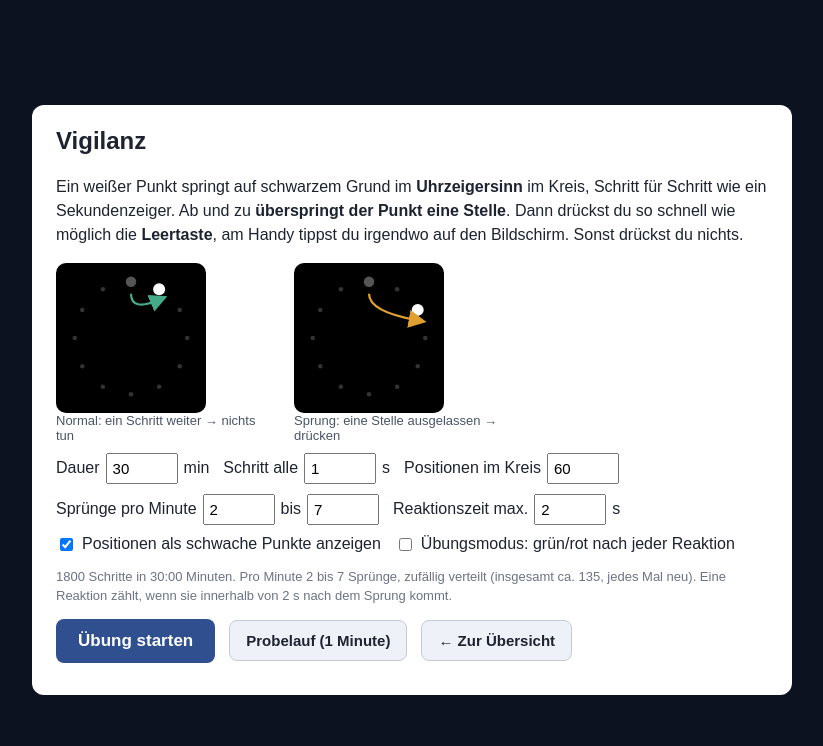
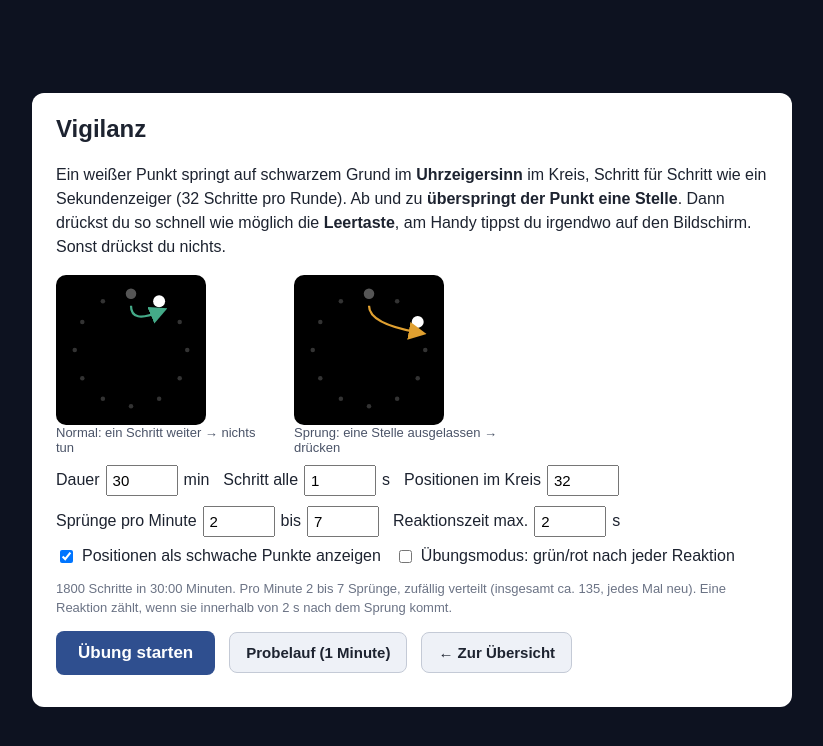
Before and after one commit to Ebendth/SIMKAP, a plain HTML site: page vigilanz/index.html in a window 1280 px wide. Shown: the whole page, without its empty margins (228-1051 px from the left). Drawn offline with Linux system fonts and the light colour scheme.

Commit message:
Vigilanz: 32 Positionen pro Runde als Standard
Co-Authored-By: Claude Opus 5.5 <noreply@anthropic.com>
Claude-Session: https://claude.ai/code/session_01DUraRqgvhc3V87YUkwFaid

```diff
--- a/sw.js
+++ b/sw.js
@@ -1,4 +1,4 @@
-const CACHE='uebungen-v9';
+const CACHE='uebungen-v10';
 const FILES=['./','./index.html','./manifest.webmanifest','./icon-192.png','./icon-512.png','./apple-touch-icon.png',
  './simkap/','./simkap/index.html','./dauf/','./dauf/index.html','./vigilanz/','./vigilanz/index.html','./stopsignal/','./stopsignal/index.html'];
 self.addEventListener('install',e=>{e.waitUntil(caches.open(CACHE).then(c=>c.addAll(FILES)).then(()=>self.skipWaiting()));});
--- a/vigilanz/index.html
+++ b/vigilanz/index.html
@@ -57,7 +57,7 @@ table.res th{background:#f4f6fa}
 
 <div class="overlay" id="ovStart"><div class="card">
  <h2>Vigilanz</h2>
- <p>Ein weißer Punkt springt auf schwarzem Grund im <b>Uhrzeigersinn</b> im Kreis, Schritt für Schritt wie ein Sekundenzeiger. Ab und zu <b>überspringt der Punkt eine Stelle</b>. Dann drückst du so schnell wie möglich die <b>Leertaste</b>, am Handy tippst du irgendwo auf den Bildschirm. Sonst drückst du nichts.</p>
+ <p>Ein weißer Punkt springt auf schwarzem Grund im <b>Uhrzeigersinn</b> im Kreis, Schritt für Schritt wie ein Sekundenzeiger (32 Schritte pro Runde). Ab und zu <b>überspringt der Punkt eine Stelle</b>. Dann drückst du so schnell wie möglich die <b>Leertaste</b>, am Handy tippst du irgendwo auf den Bildschirm. Sonst drückst du nichts.</p>
  <div class="demo">
   <div><svg viewBox="0 0 200 200" id="demoA"></svg><span>Normal: ein Schritt weiter → nichts tun</span></div>
   <div><svg viewBox="0 0 200 200" id="demoB"></svg><span>Sprung: eine Stelle ausgelassen → drücken</span></div>
@@ -65,7 +65,7 @@ table.res th{background:#f4f6fa}
  <div class="row">
   <label>Dauer <input type="number" id="setMin" min="1" max="60" value="30"> min</label>
   <label>Schritt alle <input type="number" id="setStep" min="0.3" max="3" step="0.1" value="1"> s</label>
-  <label>Positionen im Kreis <input type="number" id="setPos" min="12" max="120" step="1" value="60"></label>
+  <label>Positionen im Kreis <input type="number" id="setPos" min="12" max="120" step="1" value="32"></label>
  </div>
  <div class="row">
   <label>Sprünge pro Minute <input type="number" id="setJmin" min="0" max="20" value="2"> bis <input type="number" id="setJmax" min="1" max="20" value="7"></label>
@@ -103,14 +103,14 @@ function demo(id,skip){const n=12,s=$(id);let h='';for(let i=0;i<n;i++){const [x
  s.innerHTML=h;}
 demo('demoA',false);demo('demoB',true);
 
-function settings(){return{min:Math.max(1,+$('setMin').value||30),step:Math.max(0.3,+$('setStep').value||1),pos:Math.max(12,Math.round(+$('setPos').value||60)),
+function settings(){return{min:Math.max(1,+$('setMin').value||30),step:Math.max(0.3,+$('setStep').value||1),pos:Math.max(12,Math.round(+$('setPos').value||32)),
   jmin:Math.max(0,Math.round(+$('setJmin').value||0)),jmax:Math.max(1,Math.round(+$('setJmax').value||7)),win:Math.max(0.5,+$('setWin').value||2),marks:$('setMarks').checked,fb:$('setFb').checked};}
 function info(){const s=settings();const n=Math.floor(s.min*60/s.step);
   const lo=Math.min(s.jmin,s.jmax),hi=Math.max(s.jmin,s.jmax);
   $('info').textContent=n+' Schritte in '+fmt(n*s.step)+' Minuten. Pro Minute '+lo+' bis '+hi+' Sprünge, zufällig verteilt (insgesamt ca. '+Math.round(s.min*(lo+hi)/2)+', jedes Mal neu). Eine Reaktion zählt, wenn sie innerhalb von '+s.win.toString().replace('.',',')+' s nach dem Sprung kommt.';
-  store('vig_set',s);}
+  store('vig_set2',s);}
 ['setMin','setStep','setPos','setJmin','setJmax','setWin','setMarks','setFb'].forEach(id=>$(id).addEventListener('input',info));
-(function(){const s=load('vig_set',null);if(s){$('setMin').value=s.min;$('setStep').value=s.step;$('setPos').value=s.pos;if(s.jmin!=null)$('setJmin').value=s.jmin;if(s.jmax!=null)$('setJmax').value=s.jmax;$('setWin').value=s.win;$('setMarks').checked=s.marks!==false;$('setFb').checked=!!s.fb;}info();})();
+(function(){const s=load('vig_set2',null);if(s){$('setMin').value=s.min;$('setStep').value=s.step;$('setPos').value=s.pos;if(s.jmin!=null)$('setJmin').value=s.jmin;if(s.jmax!=null)$('setJmax').value=s.jmax;$('setWin').value=s.win;$('setMarks').checked=s.marks!==false;$('setFb').checked=!!s.fb;}info();})();
 
 function drawMarks(n,show){let h='';if(show)for(let i=0;i<n;i++){const [x,y]=P(i,n);h+='<circle cx="'+x+'" cy="'+y+'" r="4" fill="#222"/>';}$('marks').innerHTML=h;}
 function showDot(p,n){if(p==null){$('dot').setAttribute('cx',-100);return;}const [x,y]=P(p,n);$('dot').setAttribute('cx',x);$('dot').setAttribute('cy',y);}
```
